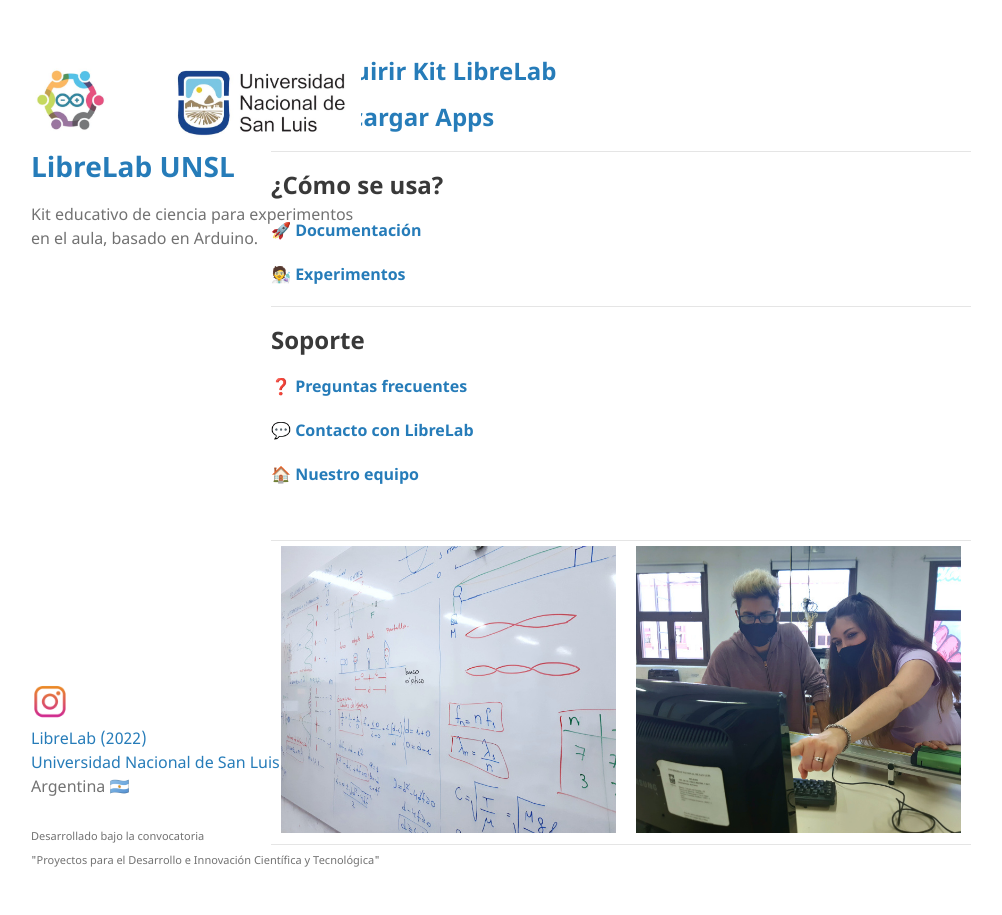
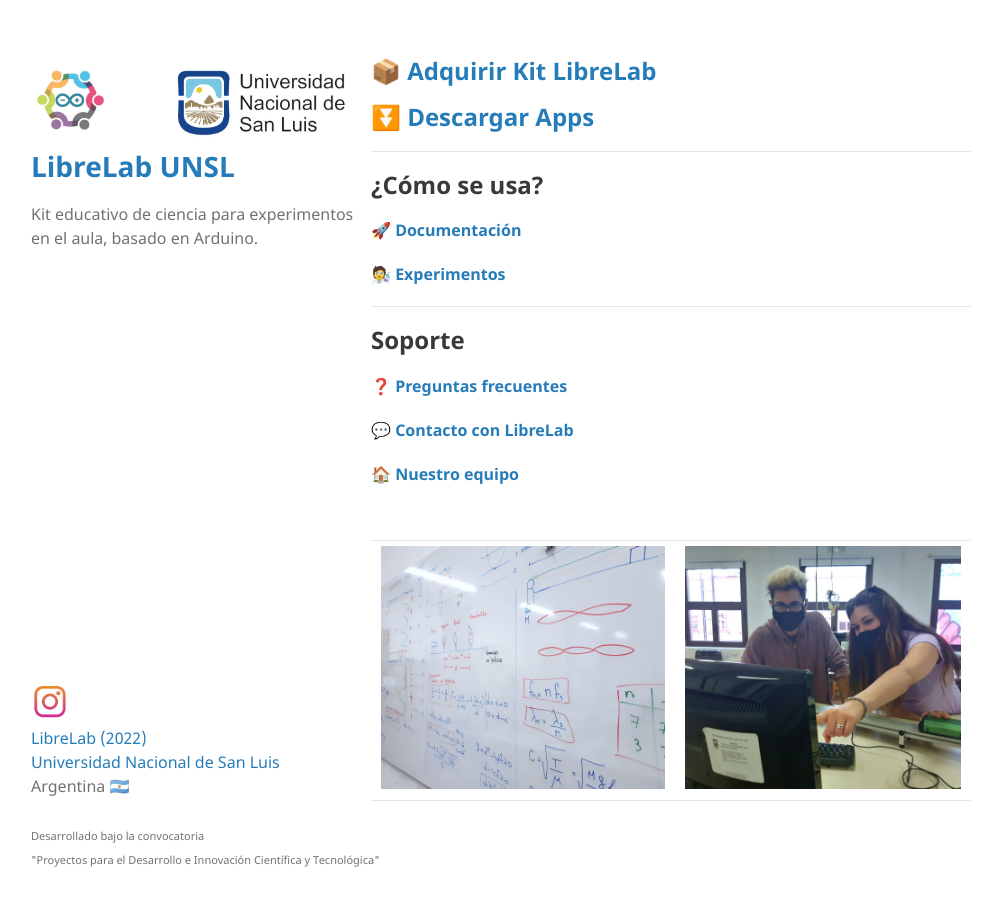
Before and after one commit to labunsl/labunsl.github.io, a Jekyll site: the page built from index.md, in a window 1280 px wide. Shown: the whole page, without its empty margins (119-1121 px from the left). Built offline with Jekyll 4.4.1, drawn with Linux system fonts in a browser that asks for light colours.

Commit message:
Update jekyll-theme-minimal.scss

```diff
--- a/_sass/jekyll-theme-minimal.scss
+++ b/_sass/jekyll-theme-minimal.scss
@@ -187,7 +187,7 @@
 }
 
 section {
-  width:700px;
+  width:600px;
   float:right;
   padding-bottom:50px;
 }
```
